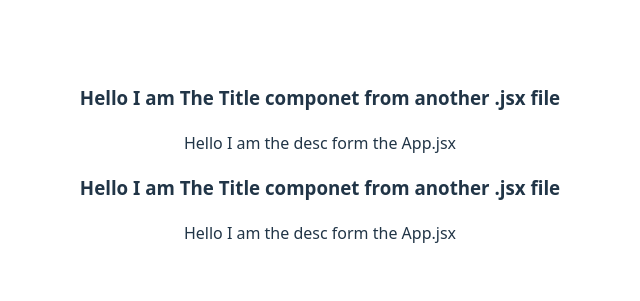
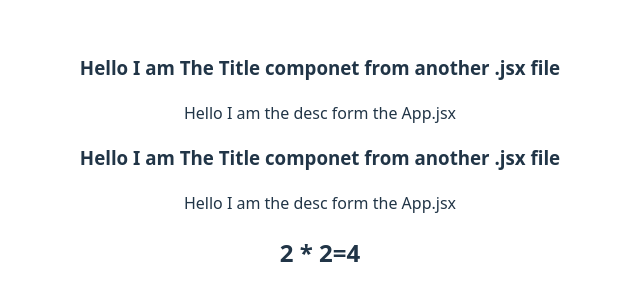
Before and after one commit to GovindG9066/React, a React (Vite) app in the folder Basic_React_app/: page / in a window 1280 px wide. Shown: the part 237-538 px from the top of the page, without its empty margins (320-960 px from the left). Built offline with nearby package versions, Linux system fonts and the light colour scheme.

Commit message:
Use the pure js using the Curly Bresses

```diff
--- a/Basic_React_app/src/App.jsx
+++ b/Basic_React_app/src/App.jsx
@@ -1,6 +1,6 @@
 import './App.css'
 import Title from './Title';
-
+import Mul from './UsingOfCurlyBreses';
 
 function Descriptions(){
   return(
@@ -16,6 +16,7 @@ function App() {
         <Descriptions />
         <Title />
         <Descriptions />
+        <Mul />
     </>
   );
 
--- /dev/null
+++ b/Basic_React_app/src/UsingOfCurlyBreses.jsx
@@ -0,0 +1,7 @@
+function Mul(){
+    return(
+        <h2>2 * 2={2*2}</h2>
+    )
+}
+
+export default Mul;
```
